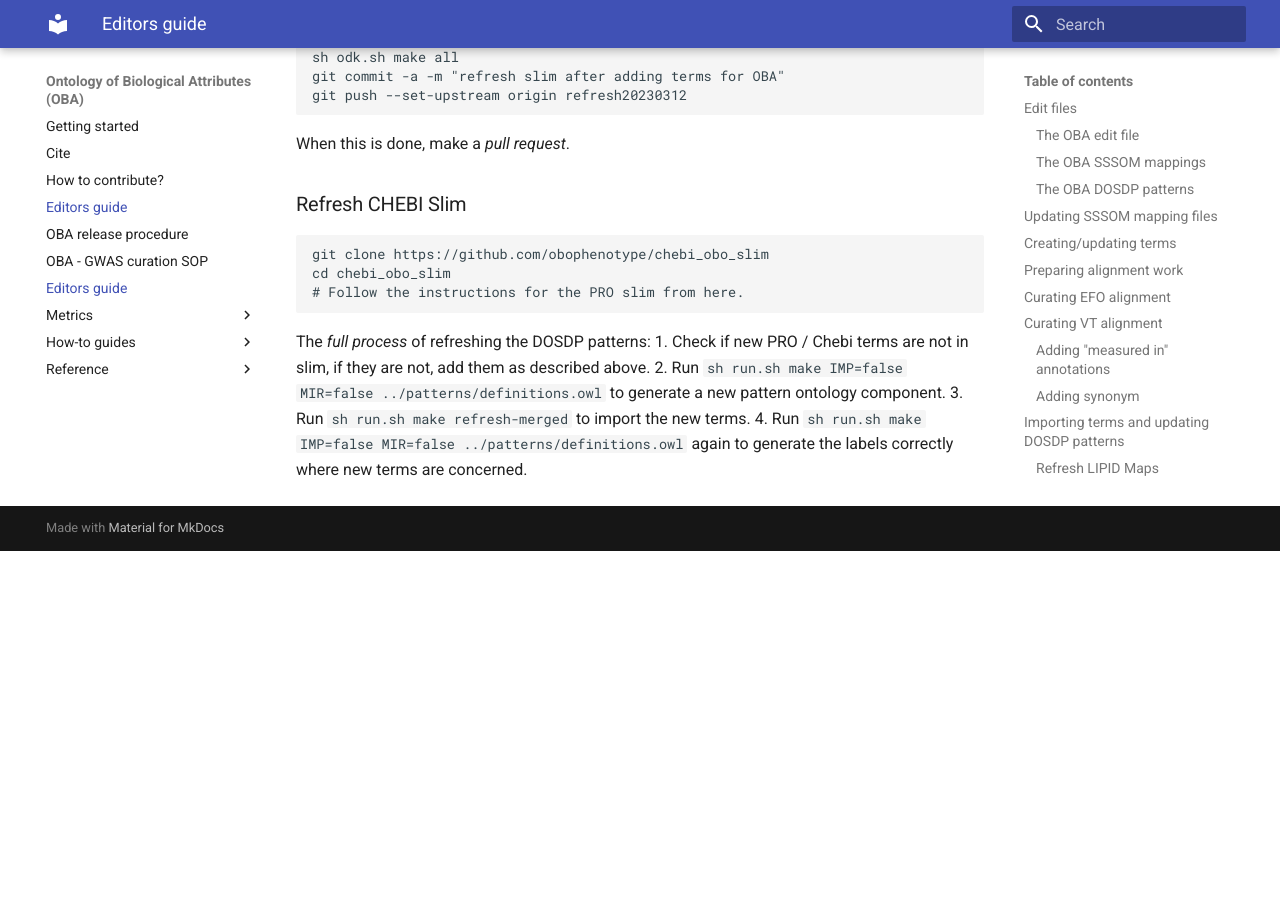
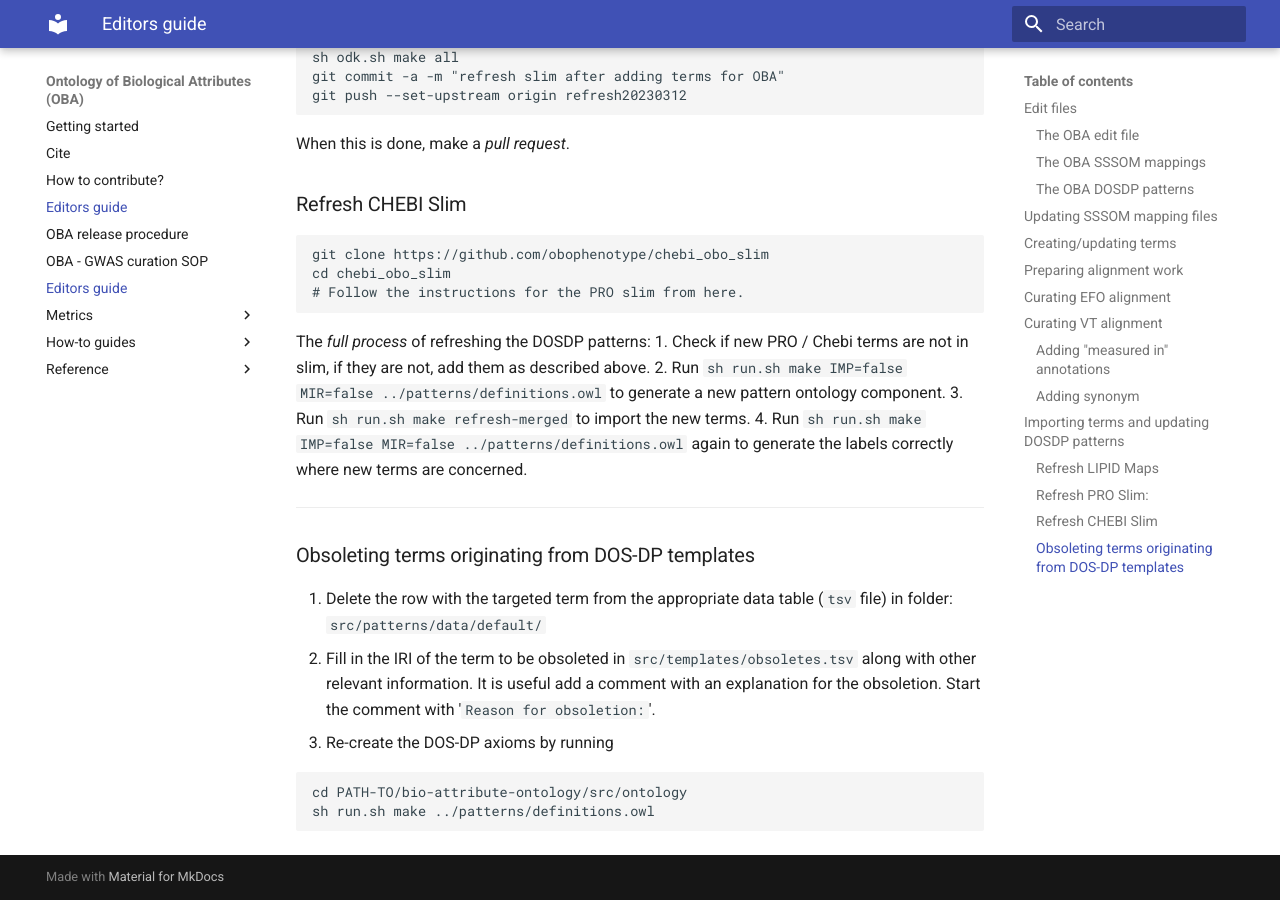
Before and after one commit to obophenotype/bio-attribute-ontology, an MkDocs documentation site: the page built from docs/editors-guide.md, in a window 1280 px wide and 900 px high, scrolled down 4631 px. Built offline with MkDocs 1.6.1 and Material for MkDocs 9.7.7, drawn with Linux system fonts in a browser that asks for light colours; before the commit the page ends 5182 px from its top, so only the background shows below that.

Commit message:
Update the editors' guide on how to obsolete terms
Add documentation on how to obsolete OBA terms originating from DOS-DP templates.

````diff
--- a/docs/editors-guide.md
+++ b/docs/editors-guide.md
@@ -133,3 +133,15 @@
 2.	Run `sh run.sh make IMP=false MIR=false ../patterns/definitions.owl` to generate a new pattern ontology component.
 3.	Run `sh run.sh make refresh-merged` to import the new terms.
 4.	Run `sh run.sh make IMP=false MIR=false ../patterns/definitions.owl` again to generate the labels correctly where new terms are concerned.
+
+* * * * * * * * * * * * * * * * * * * * * * * * * * * * * * * * * * * * * *
+
+### Obsoleting terms originating from DOS-DP templates
+
+1. Delete the row with the targeted term from the appropriate data table (`tsv` file) in folder: `src/patterns/data/default/`
+2. Fill in the IRI of the term to be obsoleted in `src/templates/obsoletes.tsv` along with other relevant information. It is useful add a comment with an explanation for the obsoletion. Start the comment with '`Reason for obsoletion: `'.
+3. Re-create the DOS-DP axioms by running
+```sh
+cd PATH-TO/bio-attribute-ontology/src/ontology
+sh run.sh make ../patterns/definitions.owl
+```
````
